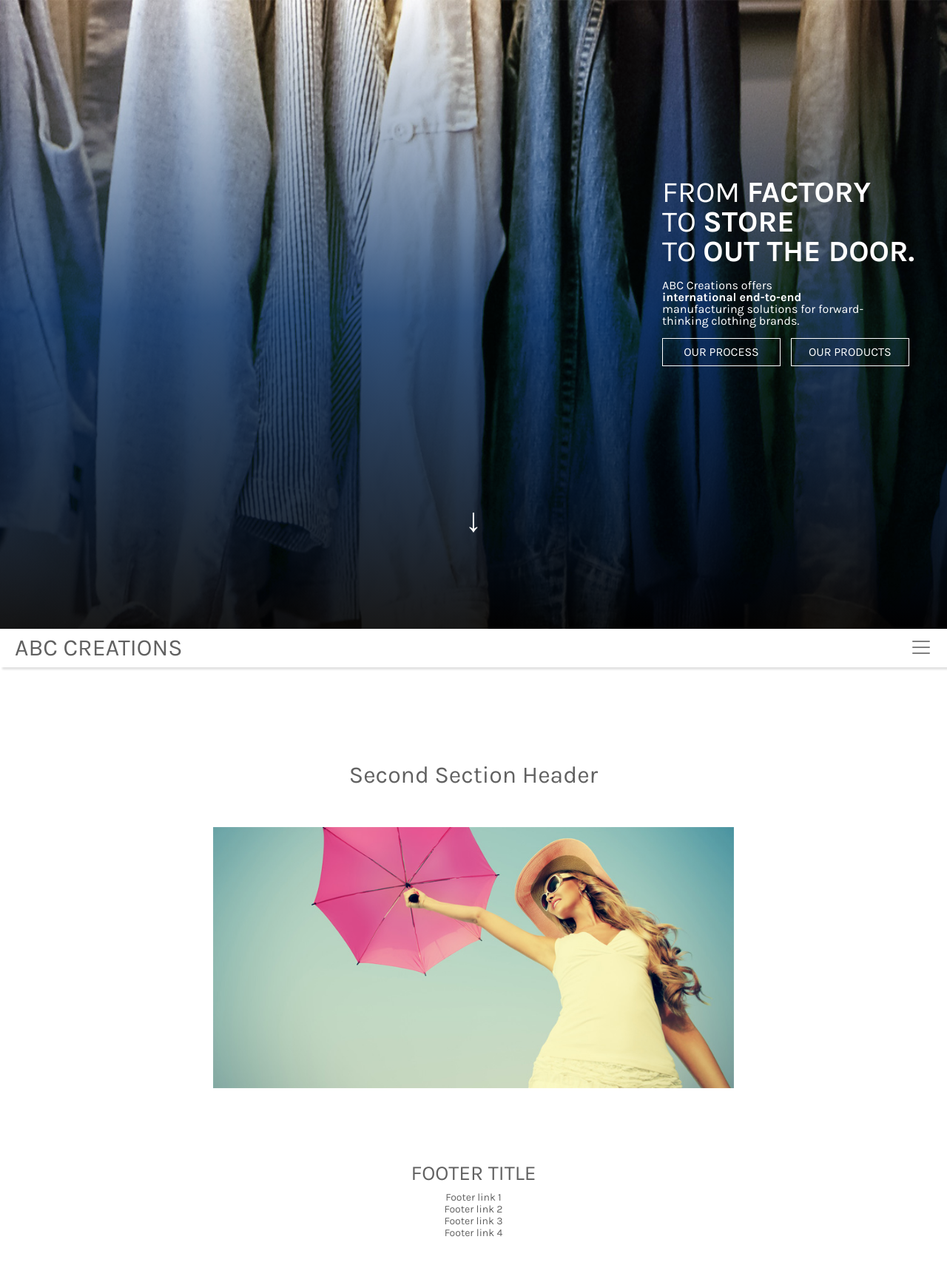
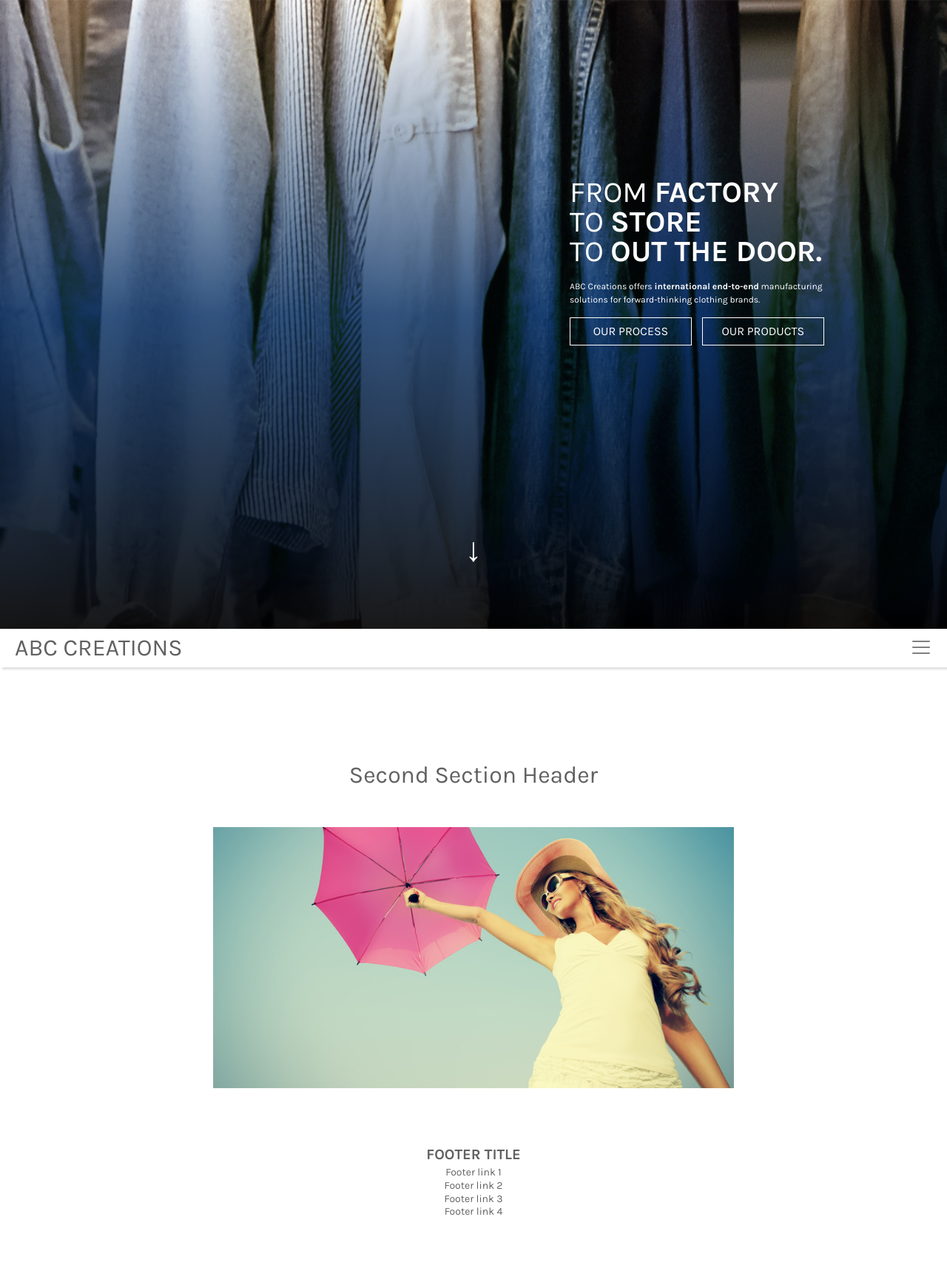
Before and after one commit to lgrapstein/v-v, a plain HTML site: page index.html in a window 1280 px wide. Shown: the whole page at 74% size. Drawn offline with nearby package versions, Linux system fonts and the light colour scheme.

Commit message:
Fixed formatting

```diff
--- a/index.html
+++ b/index.html
@@ -54,7 +54,7 @@
       <h2 class="second-section-header">Second Section Header</h2>
       <img src="./static_assets/umbrella_girl.jpg" class="umbrella-girl-image" alt="fashion">
       <div class="footer">
-        <h3 class="footer-title">FOOTER TITLE</h3>
+        <div class="footer-title">FOOTER TITLE</div>
         <a id="footer-link" href="#">Footer link 1</a><br />
         <a id="footer-link" href="#">Footer link 2</a><br />
         <a id="footer-link" href="#">Footer link 3</a><br />
--- a/style.css
+++ b/style.css
@@ -30,12 +30,12 @@ a {
 
 .image-text-div {
   padding-left: 5vh;
-  padding-right: 3vh;
+  padding-right: 15vh;
   padding-top: 30vh;
   text-align: left;
   float: right;
   display: inline-grid;
-  max-width: 425px;
+  max-width: 550px;
 }
 
 #bold-title-word {
@@ -52,12 +52,15 @@ a {
 #description {
   margin-top: 10px;
   margin-bottom: 15px;
+  font-size: 12px;
+  line-height: 1.5;
   display: inline-block;
-  width: 90%
+  /*width: 90%;*/
 }
 
 #bold-description {
   font-weight: 700;
+  display: initial;
 }
 
 .shirt-buttons {
@@ -71,48 +74,49 @@ a {
 
 .our-process-button {
   background-color: transparent;
-  border: 1px solid white;
+  border: 1.5px solid white;
   color: white;
   padding-top: 10px;
   padding-bottom: 10px;
-  width: 160px;
+  width: 165px;
   margin-right: 10px;
 }
 
 .our-process-button:hover {
   background-color: white;
-  border: 1px solid white;
+  border: 1.5px solid white;
   color: black;
   cursor: pointer;
   padding-top: 10px;
   padding-bottom: 10px;
-  width: 160px;
+  width: 165px;
   margin-right: 10px;
 }
 
 .our-products-button {
   background-color: transparent;
-  border: 1px solid white;
+  border: 1.5px solid white;
   color: white;
   padding-top: 10px;
   padding-bottom: 10px;
-  width: 160px;
+  width: 165px;
 }
 
 .our-products-button:hover {
   background-color: white;
-  border: 1px solid white;
+  border: 1.5px solid white;
   color: black;
   cursor: pointer;
   padding-top: 10px;
   padding-bottom: 10px;
-  width: 160px;
-  margin-right: 10px;
+  width: 165px;
 }
 
 .arrow-button-div {
   text-align: center;
-  padding-top: 85vh;
+  padding-top: 90vh;
+  padding-bottom: 10vh;
+  font-weight: lighter;
 }
 
 #arrow-button {
@@ -222,13 +226,20 @@ button#three-lines {
 
 .footer {
   text-align: center;
-  padding-top: 100px;
-  padding-bottom: 150px;
+  padding-top: 75px;
+  padding-bottom: 125px;
   color: rgba(0, 0, 0, 0.62);
+}
+
+.footer-title {
+  font-size: 20px;
+  line-height: 1.5;
+  font-weight: 700;
 }
 
 #footer-link {
   font-size: 14px;
+  line-height: 1.2;
 }
 
 #footer-link:hover {
@@ -237,6 +248,7 @@ button#three-lines {
   font-weight: bold;
   text-decoration: none;
   cursor: pointer;
+  line-height: 1.2;
 }
 
 /* Landscape smartphones, portrait tablets, narrow desktops */
```
